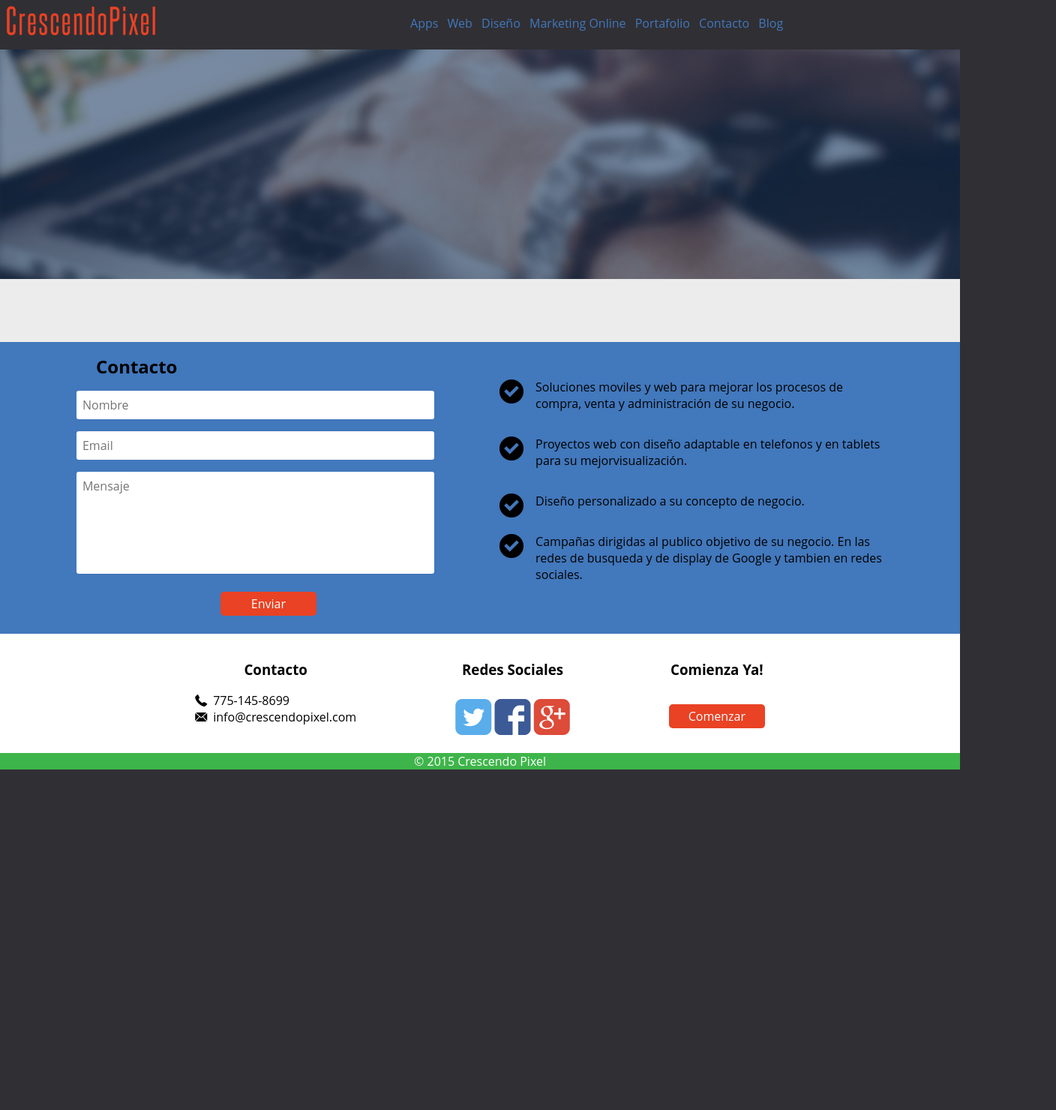
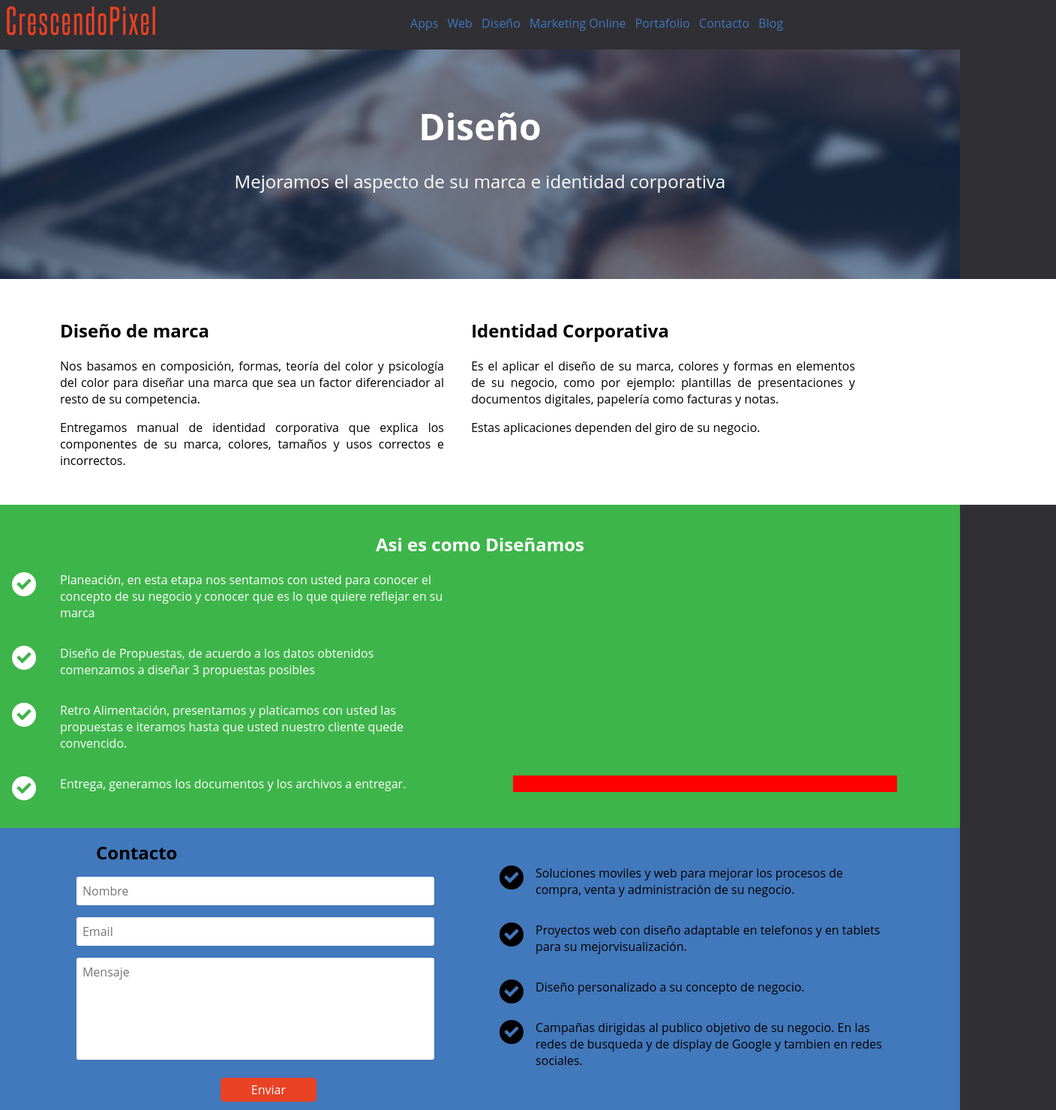
Before and after one commit to Sharmaz/CrescendoPixel, a plain HTML site: page templates/disenio.html in a window 1280 px wide. Shown: the top 1480 px of the page at 75% size, 1408 px wide, since content can reach past the window. Before the commit the page ends 1026 px from the top, so only its background shows below. Drawn offline with nearby package versions, Linux system fonts and the light colour scheme.

Commit message:
Se agregaron cambios y contenido a la pagina de diseño

```diff
--- a/templates/disenio.html
+++ b/templates/disenio.html
@@ -10,33 +10,60 @@
 <body>
 	<header class="Header">
 		<figure class="Header-imageContainer">
-			<a href="#"><img class="Header-image" src="../static/images/Logo.png" alt=""></a>
+			<a href="home.html"><img class="Header-image" src="../static/images/Logo.png" alt=""></a>
 		</figure> <a class="navicon" href=""><span ></span></a>
 		<nav class="Menu">
 			<ul class="Menu-list">
-					<li class="Menu-item"><a class="Menu-link" href="#">Apps</a></li>
-					<li class="Menu-item"><a class="Menu-link" href="#">Web</a></li>
-					<li class="Menu-item"><a class="Menu-link" href="#">Diseño</a></li>
-					<li class="Menu-item"><a class="Menu-link" href="#">Marketing Online</a></li>
-					<li class="Menu-item"><a class="Menu-link" href="#">Portafolio</a></li>
-					<li class="Menu-item"><a class="Menu-link" href="#">Contacto</a></li>
+					<li class="Menu-item"><a class="Menu-link" href="apps.html">Apps</a></li>
+					<li class="Menu-item"><a class="Menu-link" href="web.html">Web</a></li>
+					<li class="Menu-item"><a class="Menu-link" href="disenio.html">Diseño</a></li>
+					<li class="Menu-item"><a class="Menu-link" href="marketing.html">Marketing Online</a></li>
+					<li class="Menu-item"><a class="Menu-link" href="portafolio.html">Portafolio</a></li>
+					<li class="Menu-item"><a class="Menu-link" href="#contacto">Contacto</a></li>
 					<li class="Menu-item"><a class="Menu-link" href="#">Blog</a></li>
 			</ul>
 		</nav>
 	</header>
 	<section class="Cta">
 		<article>
-			<h1 class="Cta-title"></h1>
+			<h1 class="Cta-title">Diseño</h1>
+			<p class="Cta-description">Mejoramos el aspecto de su marca e identidad corporativa</p>
 		</article>
 	</section>
-	<section class="Services">
+	<div class="Wrapper">
+	<section class="Info">
+		<h2 class="Info-title">Diseño de marca</h2>
+		<p class="Info-description">Nos basamos en composición, formas, teoría del color y psicología del color para diseñar una marca que sea un factor diferenciador al resto de su competencia.</p>
+		<p class="Info-description">Entregamos manual de identidad corporativa que explica los componentes de su marca, colores, tamaños y usos correctos e incorrectos.</p>
 
 	</section>
-	<section class="About">
+		<section class="Info">
+		<h2 class="Info-title">Identidad Corporativa</h2>
+		<p class="Info-description">Es el aplicar el diseño de su marca, colores y formas en elementos de su negocio, como por ejemplo: plantillas de presentaciones y documentos digitales, papelería como facturas y notas. </p>
+		<p class="Info-description">Estas aplicaciones dependen del giro de su negocio. </p>
+	</div>
+
+	</section>
+		<section class="Process">
+		<h2 class="Process-title">Asi es como Diseñamos</h2>
+			<div class="Process-list">
+			<ul>
+				<span class="Process-groupIcon"></span><li class="Process-listItem">Planeación, en esta etapa nos sentamos con usted para conocer el concepto de su negocio y conocer que es lo que quiere reflejar en su marca</li>
+				<span class="Process-groupIcon"></span><li class="Process-listItem">Diseño de Propuestas, de acuerdo a los datos obtenidos comenzamos a diseñar 3 propuestas posibles </li>
+				<span class="Process-groupIcon"></span><li class="Process-listItem">Retro Alimentación, presentamos y platicamos con usted las propuestas e iteramos hasta que usted nuestro cliente quede convencido.</li>
+				<span class="Process-groupIcon"></span><li class="Process-listItem">Entrega, generamos los documentos y los archivos a entregar. </li>
+			</ul>
+			</div>
+			<figure class="Process-image">
+			<img src="" alt="">
+			</figure>
+
+	</section>
+<!-- 	<section class="About">
 		<h2 class="About-title"></h2>
 		<p class="About-description"></p>
-	</section>
-	<section class="Contact">
+	</section> -->
+	<section class="Contact" id="contacto">
 		<h2 class="Contact-title">Contacto</h2>
 		<form class="Contact-form" action="">
 			<input class="Contact-formInput" type="text" placeholder="Nombre" required/>
```
